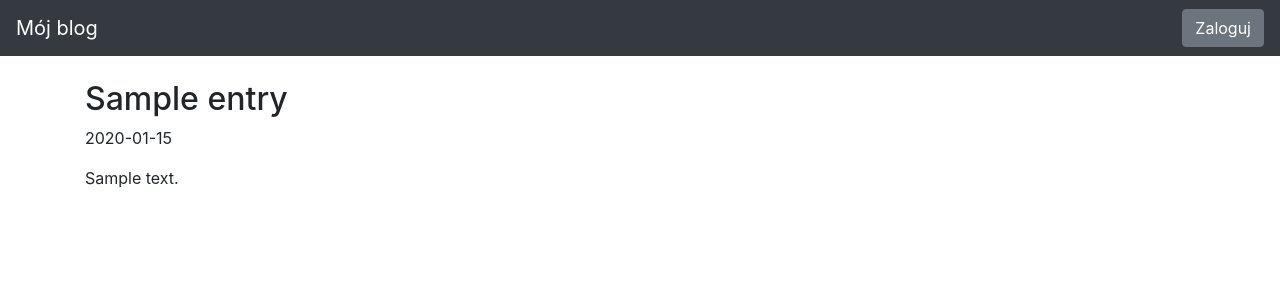
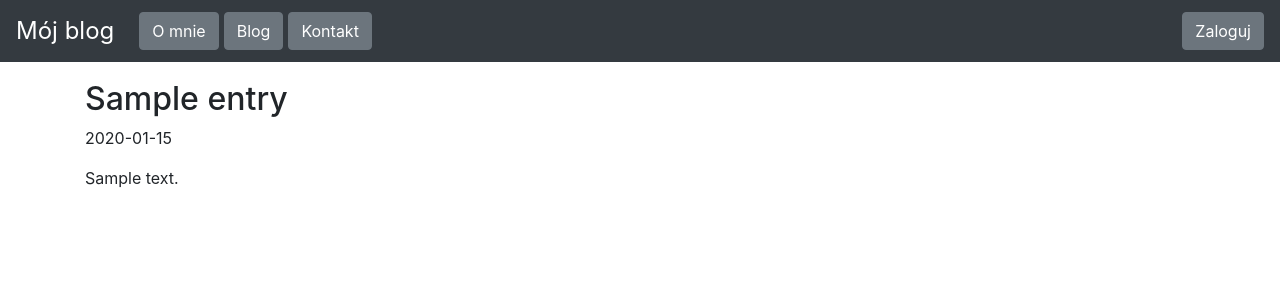
Before and after one commit to KarSiep1996/blog-app, a Flask app: page / in a window 1280 px wide. Shown: the top 300 px of the page. Run offline with Flask 2, Linux system fonts and the light colour scheme; tables that the repository leaves empty hold one stand-in row (values such as "Sample post"); some libraries are stand-ins or nearby versions.

Commit message:
Modify base.html

```diff
--- a/blog/templates/base.html
+++ b/blog/templates/base.html
@@ -5,7 +5,7 @@
  <meta charset="utf-8">
  <meta name="viewport" content="width=device-width, initial-scale=1, shrink-to-fit=no">
  <meta name="description" content="">
- <title>Mój pierwszy blog</title>
+ <title>Mój blog</title>
 
  <link rel="canonical" href="https://getbootstrap.com/docs/4.5/examples/starter-template/">
 
@@ -22,16 +22,22 @@
 
 <body>
  <nav class="navbar navbar-expand-md navbar-dark bg-dark fixed-top">
-   <a class="navbar-brand" href="#">Mój blog</a>
+   <a class="navbar-brand" href="{{url_for('index')}}" style="margin-right: 20px; font-size: x-large;">Mój blog</a>
+      <form class="form-inline my-2 my-lg-0" action="{{url_for('about_me')}}" method="GET">
+        <button class="btn btn-secondary my-2 my-sm-0" style="margin-left: 5px;">O mnie</button>
+      </form>
+      <form class="form-inline my-2 my-lg-0" action="{{ url_for('index') }}" method="GET">
+        <button class="btn btn-secondary my-2 my-sm-0" style="margin-left: 5px;">Blog</button>
+      </form>
+      <form class="form-inline my-2 my-lg-0" action="{{ url_for('contact_me') }}" method="GET">
+        <button class="btn btn-secondary my-2 my-sm-0" style="margin-left: 5px;">Kontakt</button>
+      </form>
     {% if session.logged_in %}
-      <form class="form-inline my-2 my-lg-0" action="{{ url_for('index') }}" method="GET">
-        <button class="btn btn-secondary my-2 my-sm-0">Strona główna</button>
-      </form>
       <form class="form-inline my-2 my-lg-0" action="{{ url_for('create_entry') }}" method="GET">
-        <button class="btn btn-secondary my-2 my-sm-0">Nowy post</button>
+        <button class="btn btn-secondary my-2 my-sm-0" style="margin-left: 5px;">Nowy post</button>
       </form>
       <form class="form-inline my-2 my-lg-0" action="{{ url_for('list_drafts') }}" method="GET">
-        <button class="btn btn-secondary my-2 my-sm-0">Szkice</button>
+        <button class="btn btn-secondary my-2 my-sm-0" style="margin-left: 5px;">Szkice</button>
       </form>
     {% endif %}
 
```
